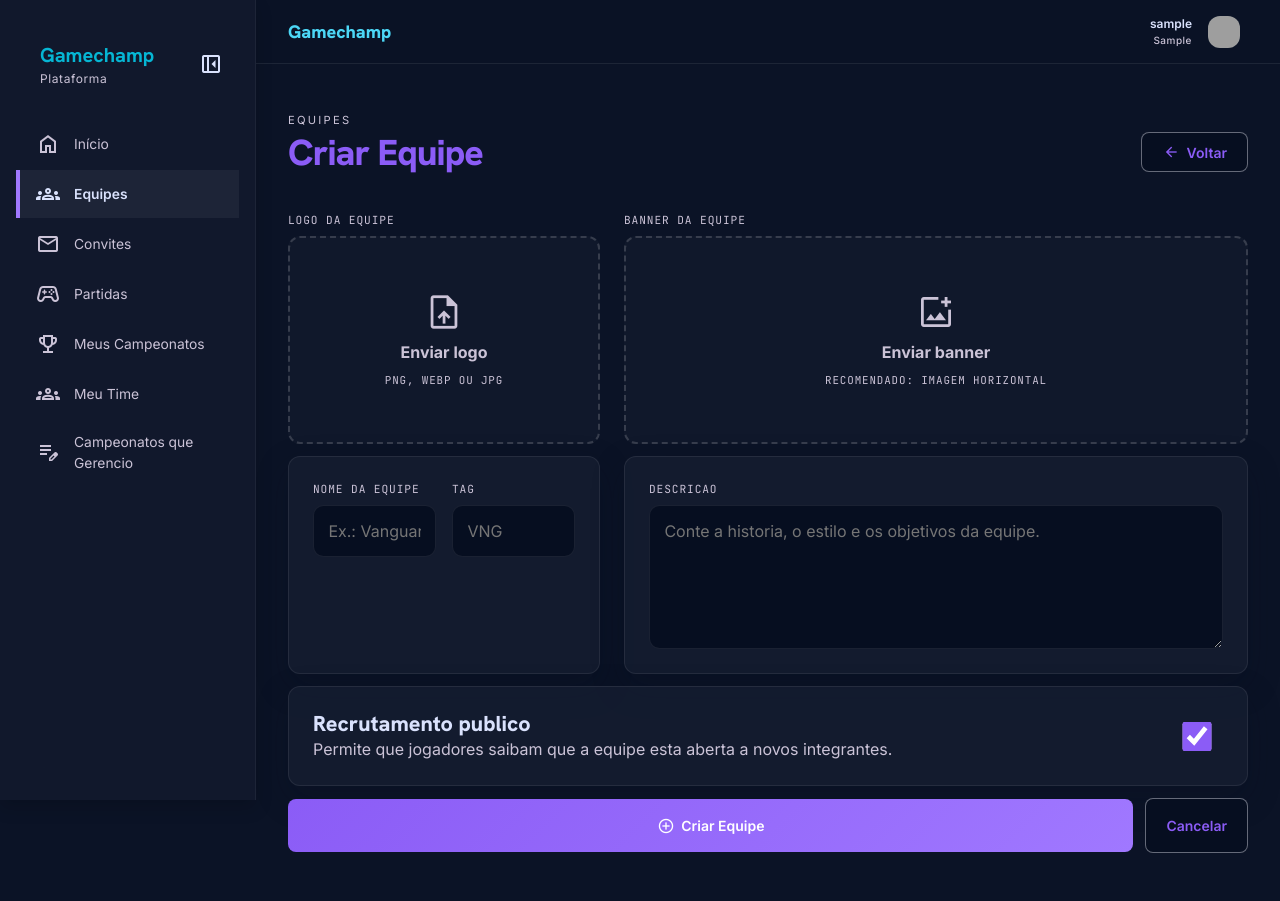
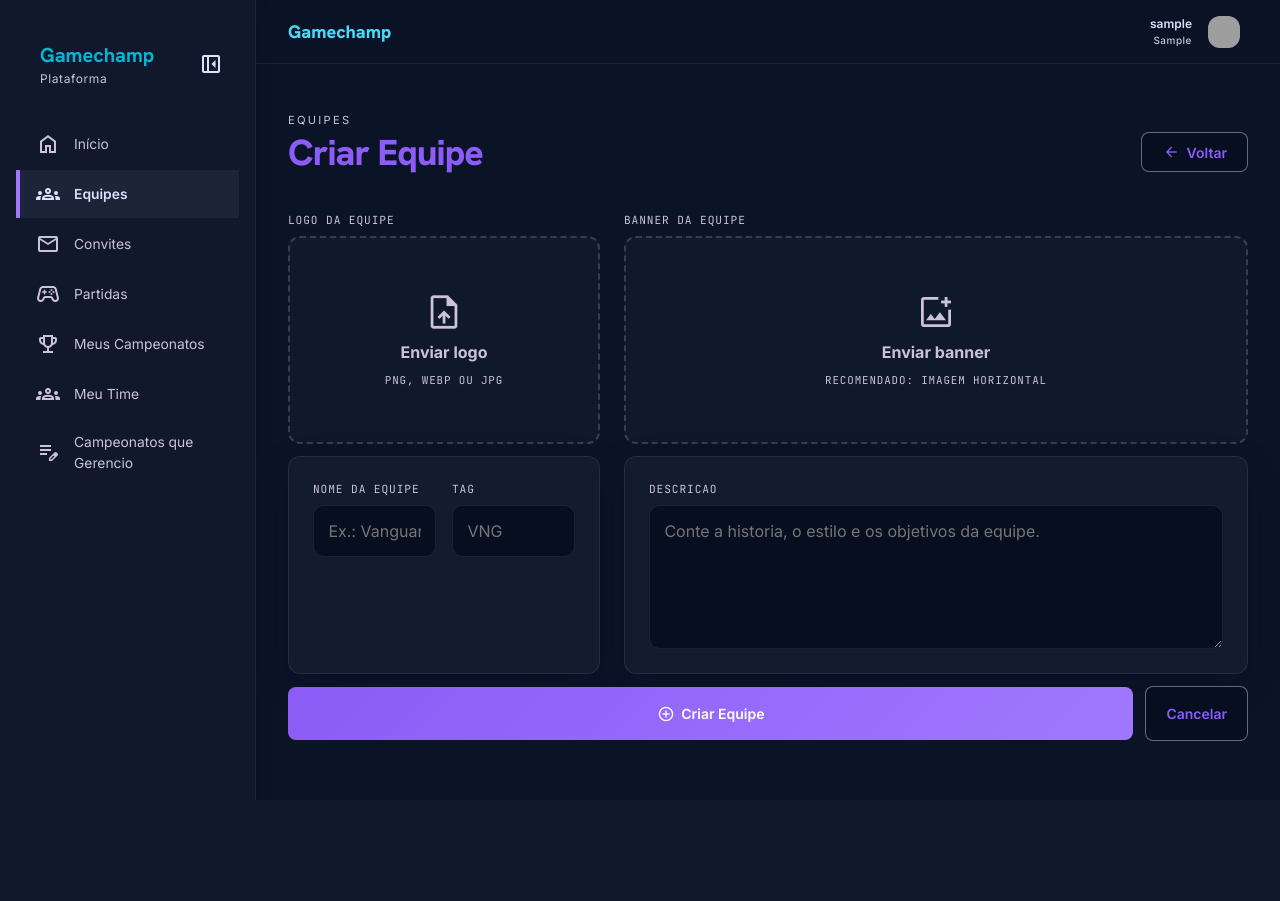
Before and after one commit to GNINE11/gamechamp, a Django app: page /equipes/criar/ in a window 1280 px wide. After the commit the page ends 741 px from the top, so only its background shows below. Run offline with Django 5.2, Linux system fonts and the light colour scheme; the visitor is signed in with stand-in values (Sample User, id 1); grey boxes are pictures that could not be loaded.

Commit message:
fix: Remoção de feat de recumentamento publico ou não

```diff
--- a/templates/teams/pages/create.html
+++ b/templates/teams/pages/create.html
@@ -80,15 +80,7 @@
       </div>
     </div>
 
-    <div class="team-panel">
-      <div class="team-switch-row">
-        <div>
-          <h2 class="team-section-title">Recrutamento publico</h2>
-          <p class="team-muted mb-0">Permite que jogadores saibam que a equipe esta aberta a novos integrantes.</p>
-        </div>
-        <input type="checkbox" name="public_recruitment" id="id_public_recruitment" class="team-switch" {% if form.public_recruitment.value|default_if_none:True %}checked{% endif %}>
-      </div>
-    </div>
+    <input type="hidden" name="public_recruitment" value="on">
 
     <div class="team-action-row">
       <button type="submit" class="btn-app-primary flex-grow-1 justify-content-center py-3">
--- a/templates/teams/pages/detail.html
+++ b/templates/teams/pages/detail.html
@@ -62,9 +62,6 @@
       <div class="team-panel">
         <div class="team-card-header">
           <h2 class="team-section-title">Elenco ativo</h2>
-          {% if team.public_recruitment %}
-          <span class="team-badge primary">Recrutando</span>
-          {% endif %}
         </div>
 
         {% if memberships %}
```
Also changed, not shown: templates/teams/pages/edit.html (+1 -12 lines).
